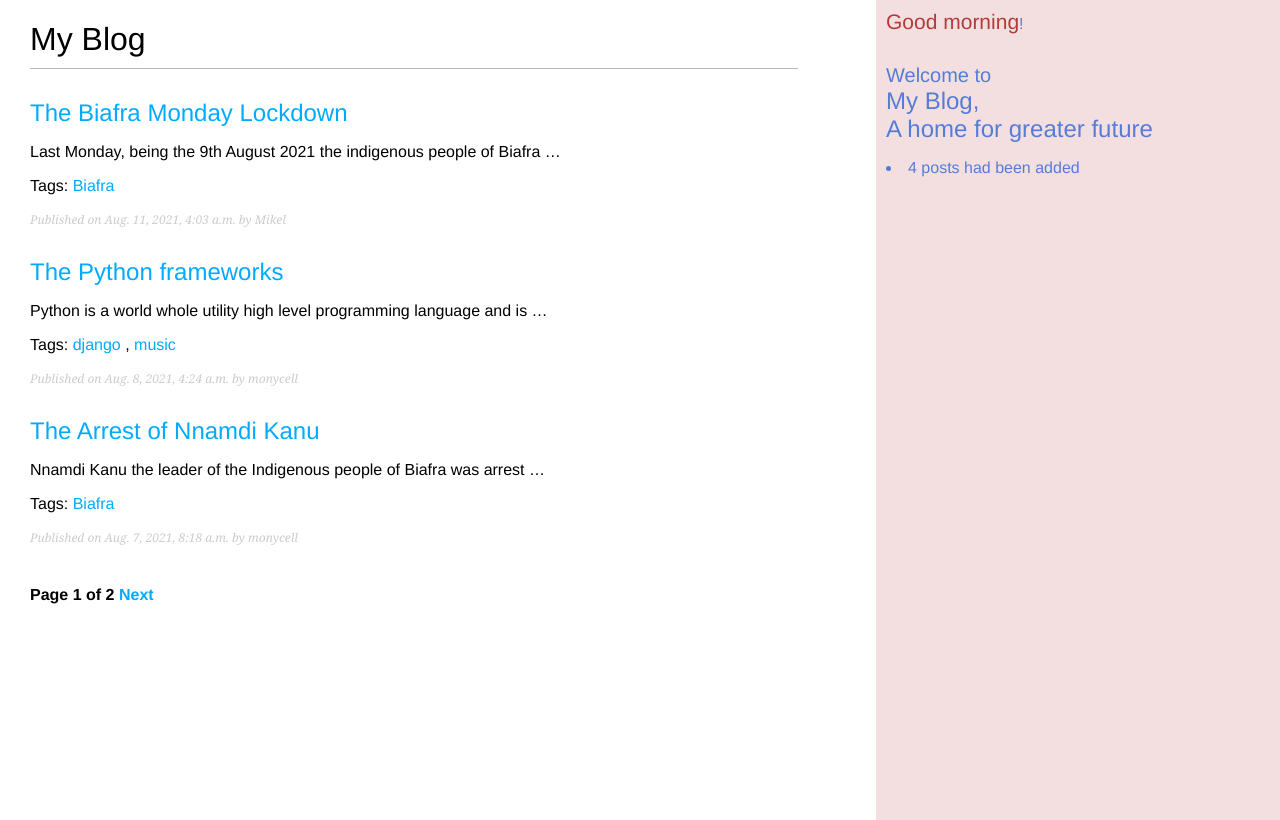
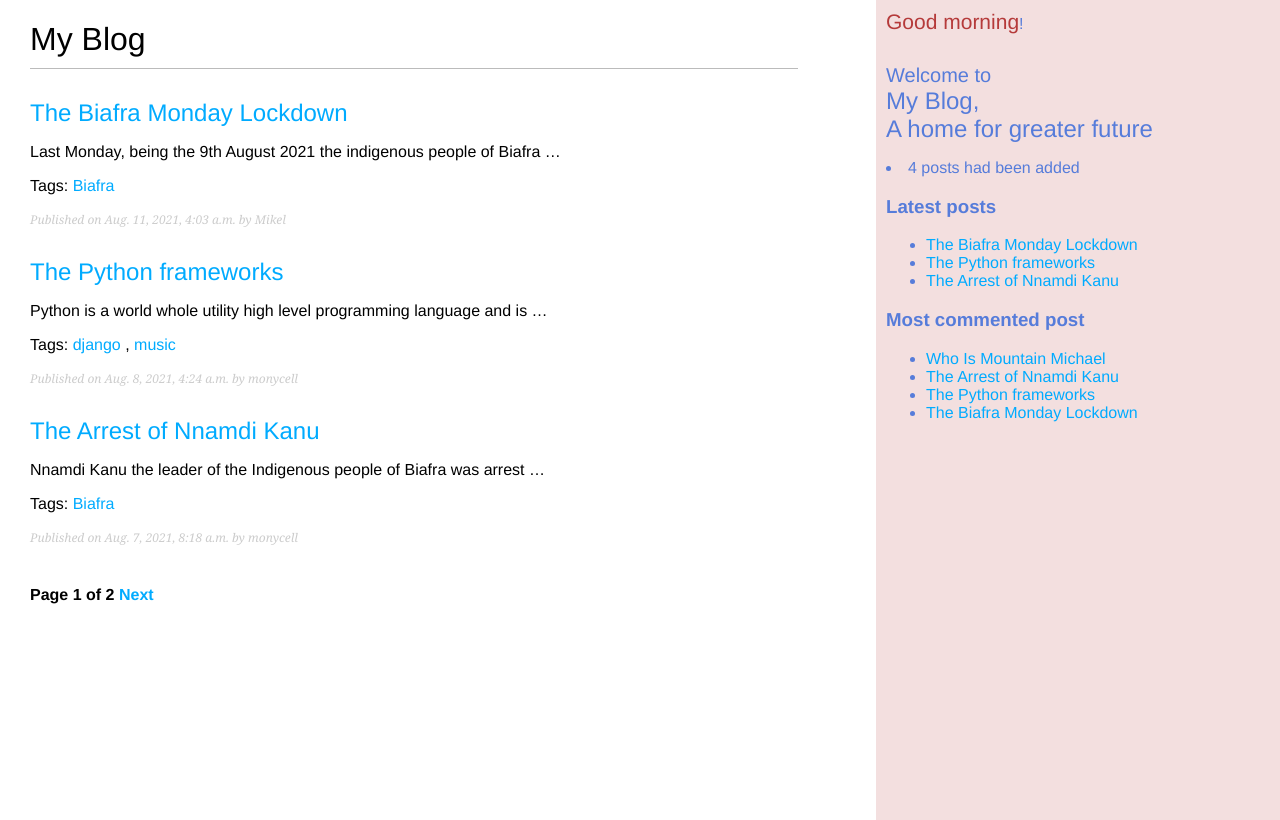
Before and after one commit to Mountain-Michaelle/Blog_Site, a Django app: page /blog/ in a window 1280 px wide. Run offline with Django 3.2, Linux system fonts and the light colour scheme; data comes from the database, SQL or seed files in the repository; both versions use the stored data as it was after the commit; parts of the project's set-up code (start-up, migrations or seed data) failed here and were passed over.

Commit message:
custom template added

```diff
--- a/blogs/templates/blogs/base.html
+++ b/blogs/templates/blogs/base.html
@@ -15,6 +15,17 @@
         <p>
         <li> {% total_posts %} posts had been added </li>
         </p>
+        <h3> Latest posts </h3>
+          {% show_latest_posts 3 %}
+
+        <h3>Most commented post</h3>
+          {% get_most_commented_posts as most_commented_posts %}
+            <ul>
+              {% for post in most_commented_posts %}
+                <li>
+                  <a href="{{ post.get_absolute_url }}"> {{ post.title }} </a>
+                </li>
+              {%endfor%}
   </div>
   <div id="content">
 
--- a/blogs/templates/blogs/pagination.html
+++ b/blogs/templates/blogs/pagination.html
@@ -1,13 +1,13 @@
 <div class="pagination">
-  <span class="step_link">
+  <span class="step_links">
   {% if page.has_previous %}
-    <a href="{{page.previous_page_number}}">Previous<a/>
+    <a href="?page={{ page.previous_page_number }}">Previous</a>
   {% endif %}
-    <span class="current">
+    <span class="currnt">
        Page {{ page.number }} of {{ page.paginator.num_pages }}
     </span>
     {% if page.has_next %}
-      <a href="?plage={{ page.next_page_number }}"> Next</a>
+      <a href="?page={{ page.next_page_number }}"> Next</a>
     {% endif %}
   </span>
 </d
--- a/blogs/templates/blogs/post/detail.html
+++ b/blogs/templates/blogs/post/detail.html
@@ -1,4 +1,4 @@
-\{% extends 'blogs/base.html' %}
+{% extends 'blogs/base.html' %}
 
 {% block title %}{{ post.title }}{% endblock title %}{{ post.title }}
 
--- /dev/null
+++ b/blogs/templates/blogs/post/latest_posts.html
@@ -0,0 +1,8 @@
+<ul>
+{% for post in latest_posts %}
+    <li>
+        <a href="{{ post.get_absolute_url }}">{{post.title }}</a>
+    </li>
+
+{% endfor %}
+</ul>
--- a/blogs/templatetags/blog_tags.py
+++ b/blogs/templatetags/blog_tags.py
@@ -1,4 +1,5 @@
 from django import template
+from django.db.models import Count
 from . .models import Post
 
 
@@ -10,8 +11,14 @@ register = template.Library()
 def total_posts():
     return Post.objects.count()
 
+@register.simple_tag
+def get_most_commented_posts(count=5):
+    return Post.objects.annotate(
+        total_comments=Count('comments')
+    ).order_by('-total_comments')[:4]
 
-@register.inclusion_tag('blogs/pos/latest_posts.html')
-def show_latest(count=5):
-    latest_posts = Post.objects.order_by('=publish')[:count]
+
+@register.inclusion_tag('blogs/post/latest_posts.html')
+def show_latest_posts(count=5):
+    latest_posts = Post.objects.order_by('-publish')[:3]
     return{'latest_posts': latest_posts}
--- a/blogs/views.py
+++ b/blogs/views.py
@@ -1,7 +1,7 @@
 from django.shortcuts import render, get_object_or_404
 from .models import Post, Comment
 from django.core.paginator import Paginator, EmptyPage,\
-PageNotAnInteger
+                                        PageNotAnInteger
 from django.views.generic import ListView
 from .forms import EmailPostForm, CommentForm
 from django.core.mail import send_mail
@@ -56,10 +56,10 @@ def post_list(request, tag_slug=None):
     paginator = Paginator(object_list, 3) # Three post in each page
     page = request.GET.get('page')
     try:
-        posts = paginator.page(1)
+        posts = paginator.page(page)
     except PageNotAnInteger:
         # If page is not an integer field deliver the first page.
-        posts = paginator(1)
+        posts = paginator.page(1)
     except EmptyPage:
         # if page is out of range deliver lase page of results
         posts = paginator.page(paginator.num_pages)
```
Also changed, not shown: db.sqlite3.
